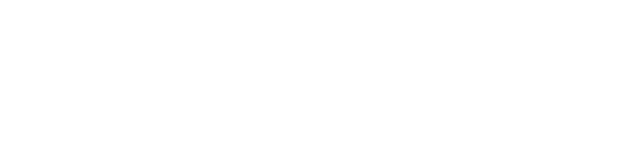
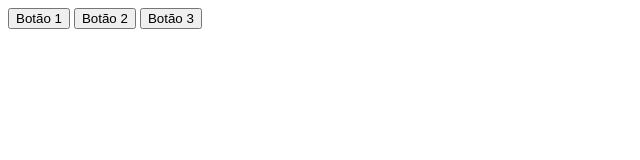
Before and after one commit to Raphael3c/Web_CollegeWork, a plain HTML site: page index.html in a window 1280 px wide. Shown: the whole page, without its empty margins (0-640 px from the left). Drawn offline with Linux system fonts and the light colour scheme.

Commit message:
adding buttons that change the background

```diff
--- a/index.html
+++ b/index.html
@@ -2,9 +2,15 @@
 <html>
 <head>
     <meta charset="UTF-8">
+    <link href="css/style.css">
+    <link href="javascript/script.js">
     <title>Web College Work</title>
 </head>
 <body>
-    <h1></h1>
+    <divbutton>
+        <button id="button1" onclick="backCollor1()">Botão 1</button>
+        <button id="button2" onclick="backCollor2()">Botão 2</button>
+        <button id="button3" onclick="backCollor3()">Botão 3</button>
+    </divbutton>
 </body>
 </html>
```
Also changed, not shown: javascript/script.js (+13 -0 lines).
